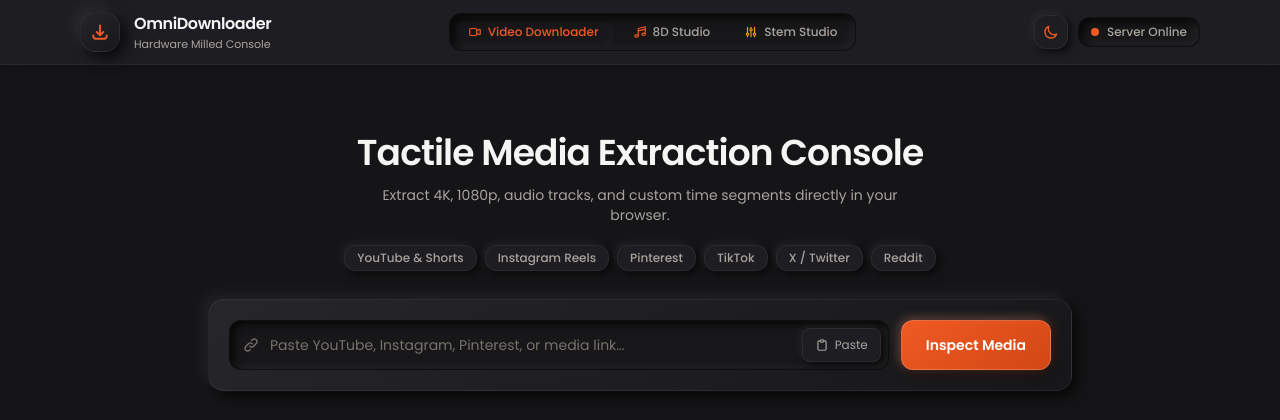
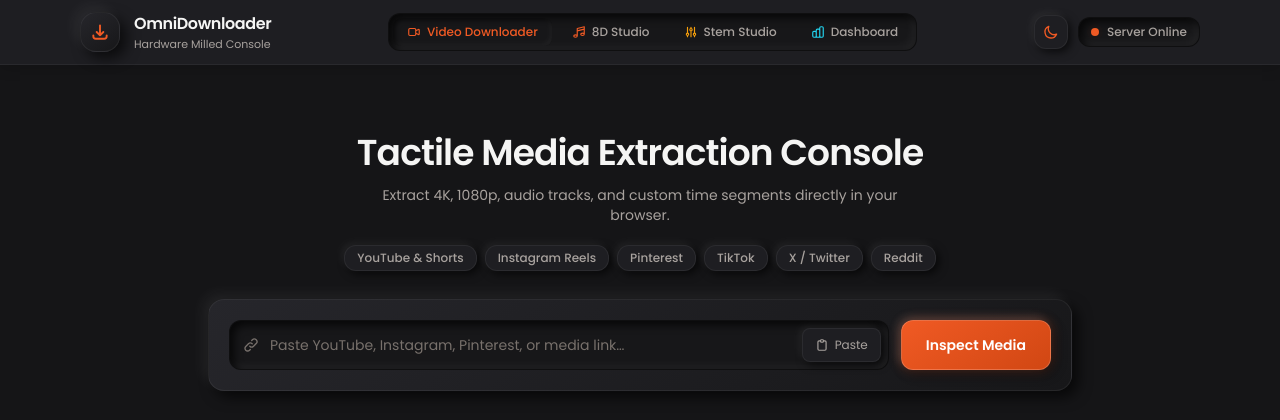
Before and after one commit to abhianand123/ytdown, a Flask app: page / in a window 1280 px wide. Shown: the top 420 px of the page. Run offline with Flask 3, Linux system fonts and the light colour scheme; some libraries are stand-ins or nearby versions.

Commit message:
isme grout bhar dege

```diff
--- a/templates/index.html
+++ b/templates/index.html
@@ -294,6 +294,10 @@
         <a href="/stems" class="px-3.5 py-1.5 rounded-lg text-[var(--color-text-muted)] hover:text-[var(--color-text-primary)] font-medium transition flex items-center gap-1.5 whitespace-nowrap" title="Dedicated Stem Splitter Studio">
           <svg aria-hidden="true" class="w-3.5 h-3.5 text-amber-500" fill="none" stroke="currentColor" viewBox="0 0 24 24"><path stroke-linecap="round" stroke-linejoin="round" stroke-width="2" d="M12 6V4m0 2a2 2 0 100 4m0-4a2 2 0 110 4m-6 8a2 2 0 100-4m0 4a2 2 0 110-4m0 4v2m0-6V4m6 6v10m6-2a2 2 0 100-4m0 4a2 2 0 110-4m0 4v2m0-6V4"/></svg>
           <span>Stem Studio</span>
+        </a>
+        <a href="/dashboard" class="px-3.5 py-1.5 rounded-lg text-[var(--color-text-muted)] hover:text-[var(--color-text-primary)] font-medium transition flex items-center gap-1.5 whitespace-nowrap" title="Hardware Monitor Dashboard">
+          <svg aria-hidden="true" class="w-3.5 h-3.5 text-cyan-400" fill="none" stroke="currentColor" viewBox="0 0 24 24"><path stroke-linecap="round" stroke-linejoin="round" stroke-width="2" d="M9 19v-6a2 2 0 00-2-2H5a2 2 0 00-2 2v6a2 2 0 002 2h2a2 2 0 002-2zm0 0V9a2 2 0 012-2h2a2 2 0 012 2v10m-6 0a2 2 0 002 2h2a2 2 0 002-2m0 0V5a2 2 0 012-2h2a2 2 0 012 2v14a2 2 0 01-2 2h-2a2 2 0 01-2-2z"/></svg>
+          <span>Dashboard</span>
         </a>
       </nav>
 
```
